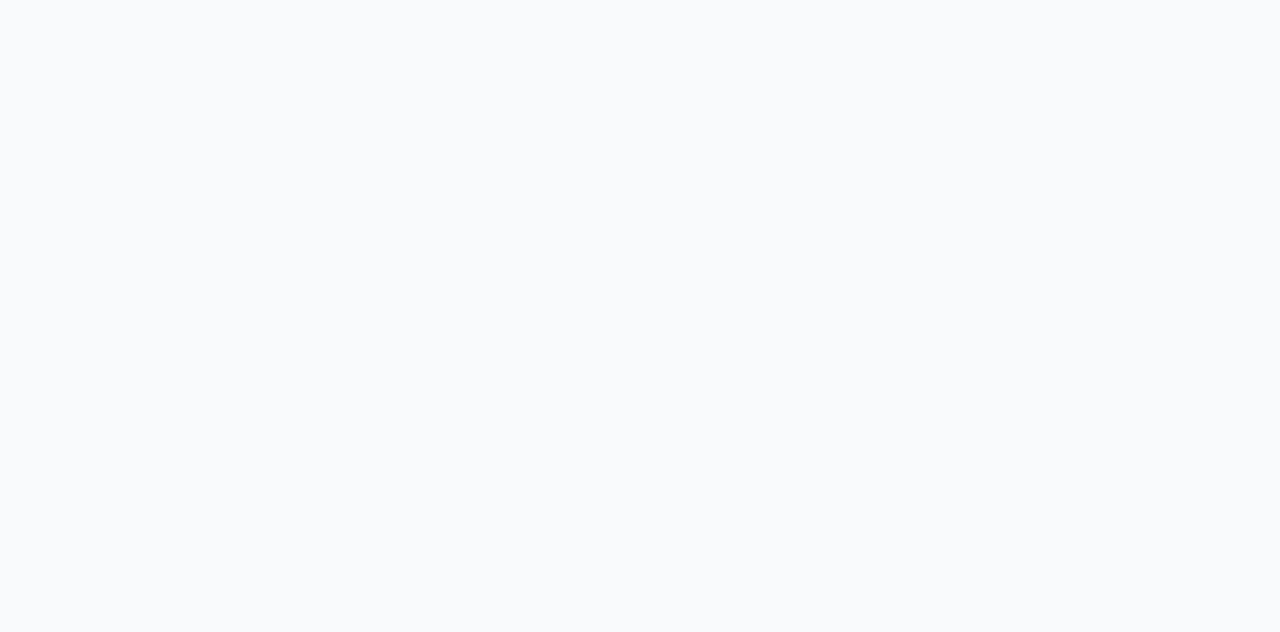
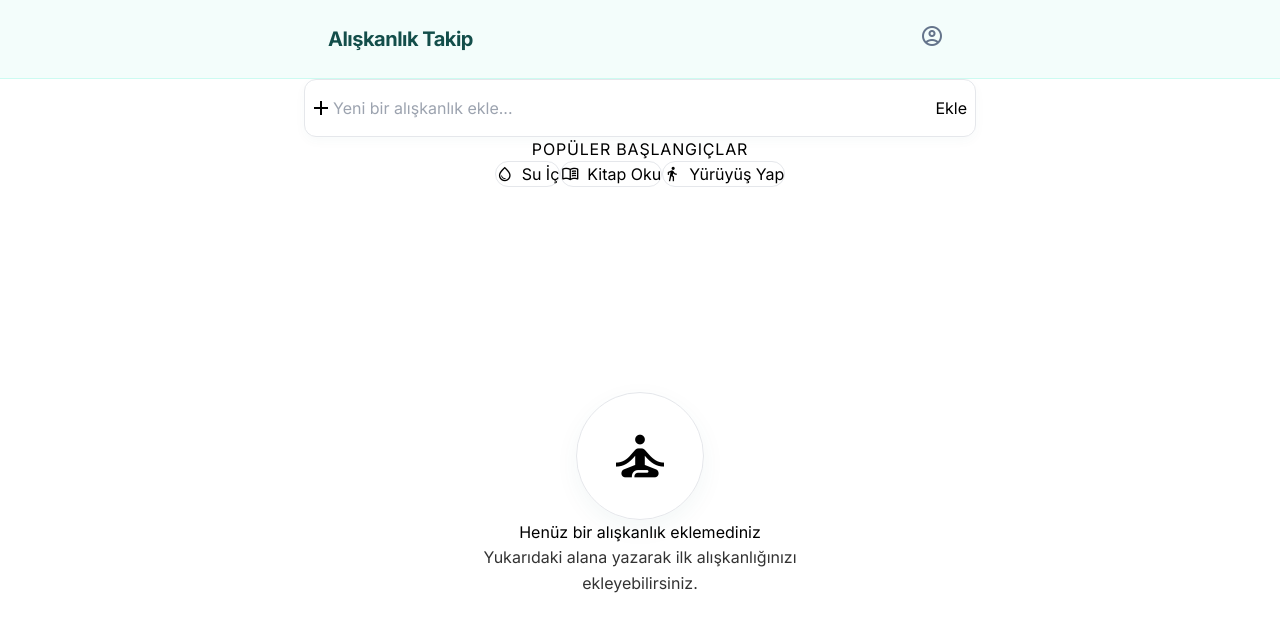
Before and after one commit to hikmetgulsesli/smoke-isolation-0429, a React (Vite) app: page / in a window 1280 px wide. Shown: the top 632 px of the page. Built offline with nearby package versions, Linux system fonts and the light colour scheme.

Commit message:
wip: wire App.tsx and add design tokens + fonts via CSS

```diff
--- a/src/App.tsx
+++ b/src/App.tsx
@@ -1,3 +1,30 @@
+import { useHabits } from './hooks/useHabits';
+import { BosDurumYeniBaslayanlarIcin } from './screens/BosDurumYeniBaslayanlarIcin';
+import { AnaSayfaAliskanlikListesi } from './screens/AnaSayfaAliskanlikListesi';
+
 export default function App() {
-  return <main data-setfarm-root="baseline" className="min-h-screen bg-slate-50 text-slate-950" />;
+  const { habits, error, addHabit, toggleHabit, deleteHabit, clearError } = useHabits();
+
+  const hasHabits = habits.length > 0;
+
+  return (
+    <div data-setfarm-root="us-002" className="min-h-screen bg-background text-on-background flex flex-col font-body-md antialiased selection:bg-primary-container selection:text-on-primary-container">
+      {hasHabits ? (
+        <AnaSayfaAliskanlikListesi
+          habits={habits}
+          onAddHabit={addHabit}
+          onToggleHabit={toggleHabit}
+          onDeleteHabit={deleteHabit}
+          error={error}
+          onClearError={clearError}
+        />
+      ) : (
+        <BosDurumYeniBaslayanlarIcin
+          onAddHabit={addHabit}
+          error={error}
+          onClearError={clearError}
+        />
+      )}
+    </div>
+  );
 }
--- a/src/index.css
+++ b/src/index.css
@@ -1,3 +1,7 @@
+@import "../stitch/design-tokens.css";
+@import url('https://fonts.googleapis.com/css2?family=Inter:wght@400;500;600;700&display=swap');
+@import url('https://fonts.googleapis.com/css2?family=Material+Symbols+Outlined:wght,FILL@100..700,0..1&display=swap');
+
 @tailwind base;
 @tailwind components;
 @tailwind utilities;
```
